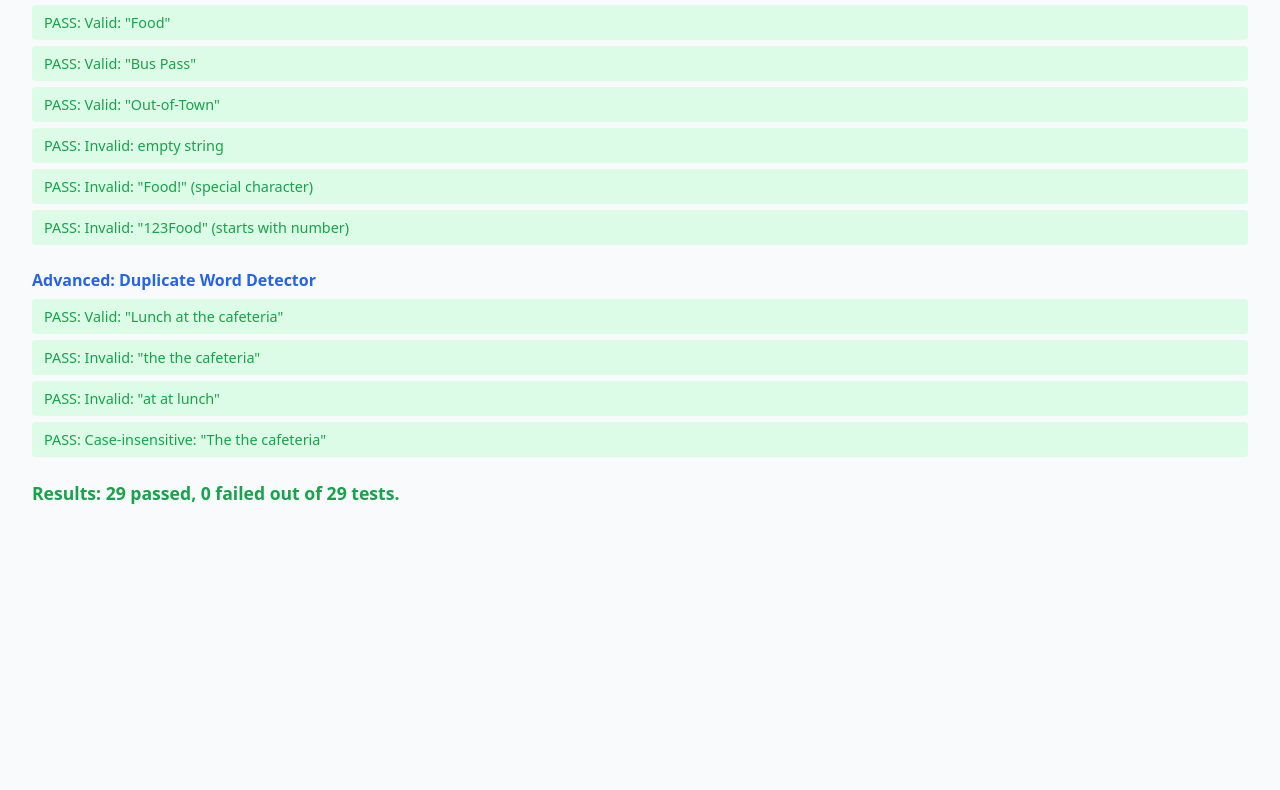
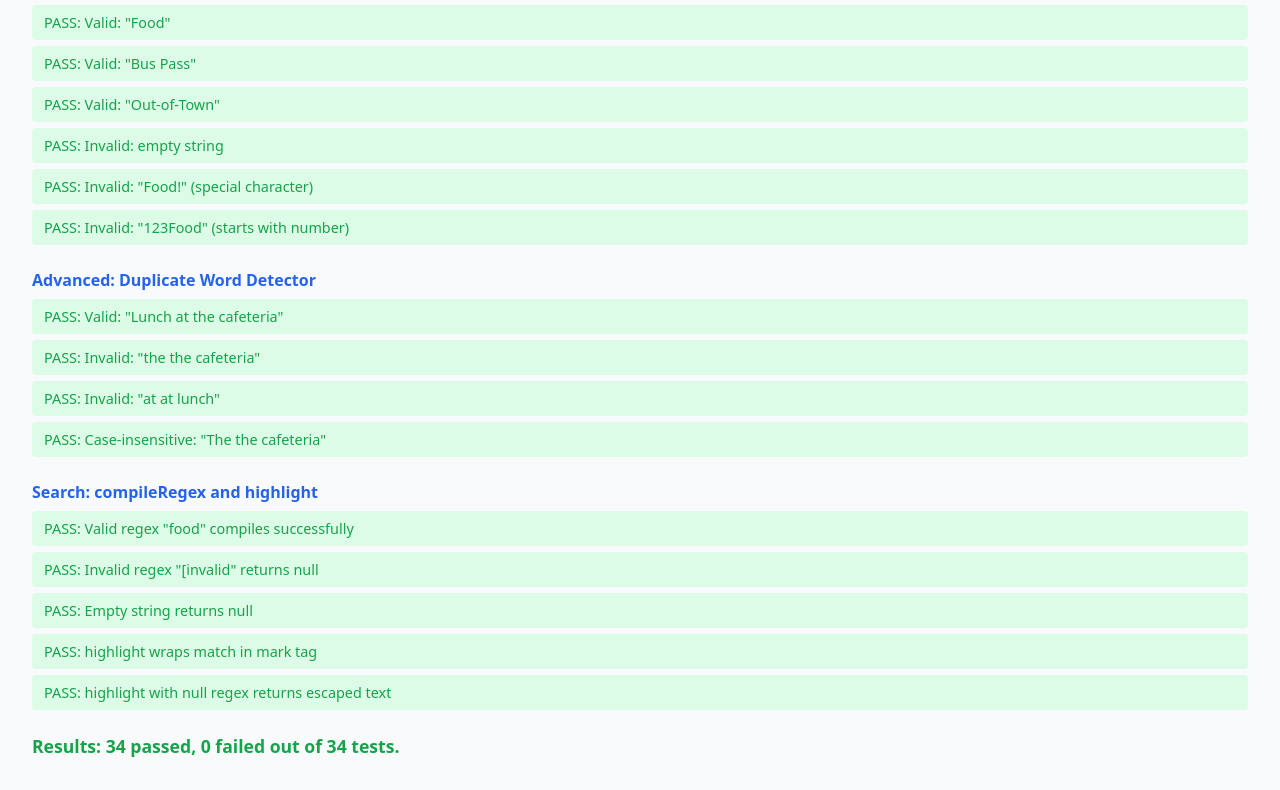
Before and after one commit to kiradukund/student-finance-tracker, a plain HTML site: page tests.html in a window 1280 px wide. Shown: the part 1068-1858 px from the top of the page. Before the commit the page ends 1605 px from the top, so only its background shows below. Drawn offline with Linux system fonts and the light colour scheme.

Commit message:
M4: add search and highlight assertions to tests.html

```diff
--- a/tests.html
+++ b/tests.html
@@ -36,6 +36,8 @@
       validateCategory,
       validateNoDuplicateWords
     } from './scripts/validators.js';
+
+    import { compileRegex, highlight } from './scripts/search.js';
 
     let passed = 0;
     let failed = 0;
@@ -135,6 +137,19 @@
       validateNoDuplicateWords('The the cafeteria').valid === false);
 
     // ---- SUMMARY ----
+    // ---- SEARCH TESTS ----
+    heading('Search: compileRegex and highlight');
+    assert('Valid regex "food" compiles successfully',
+      compileRegex('food') !== null);
+    assert('Invalid regex "[invalid" returns null',
+      compileRegex('[invalid') === null);
+    assert('Empty string returns null',
+      compileRegex('') === null);
+    assert('highlight wraps match in mark tag',
+      highlight('Lunch at cafeteria', /lunch/i).includes('<mark>'));
+    assert('highlight with null regex returns escaped text',
+      highlight('Lunch', null) === 'Lunch');
+
     const summary = document.getElementById('summary');
     summary.textContent = `Results: ${passed} passed, ${failed} failed out of ${passed + failed} tests.`;
     summary.style.color = failed === 0 ? '#16a34a' : '#dc2626';
```
